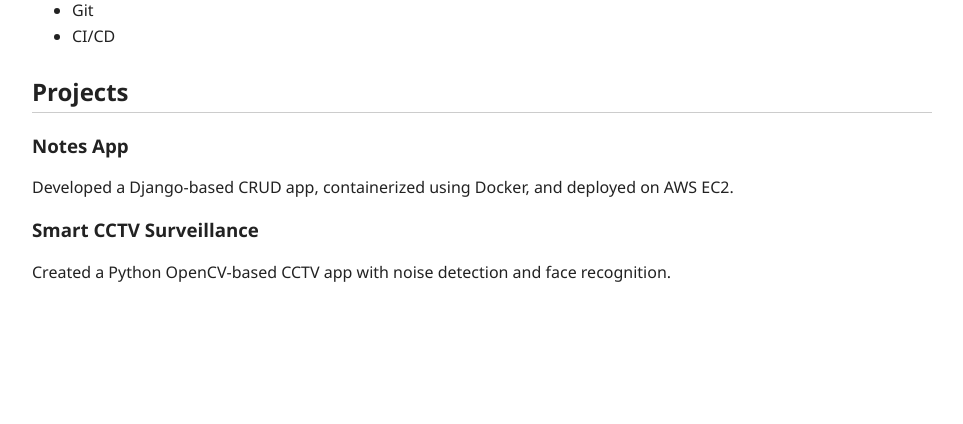
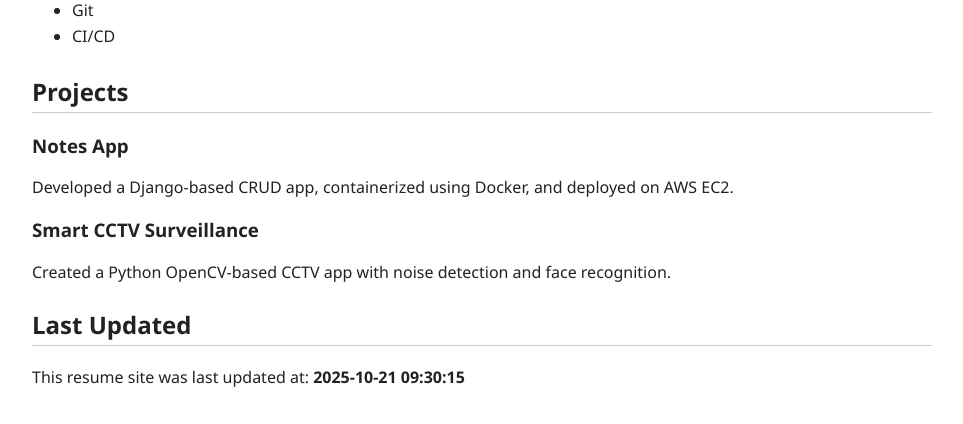
Before and after one commit to Prathamesh192/resume-website, a Flask app: page / in a window 1280 px wide. Shown: the part 556-980 px from the top of the page, without its empty margins (158-1121 px from the left). Before the commit the page ends 875 px from the top, so only its background shows below. Run offline with Flask 3, Linux system fonts and the light colour scheme.

Commit message:
Added dynamic last updated timestamp to resume site

```diff
--- a/app.py
+++ b/app.py
@@ -1,5 +1,6 @@
 from flask import Flask, render_template, jsonify
 import json
+from datetime import datetime
 
 app = Flask(__name__)
 
@@ -7,7 +8,8 @@ app = Flask(__name__)
 def home():
     with open('resume.json', 'r') as f:
         data = json.load(f)
-    return render_template('index.html', resume=data)
+    last_updated = datetime.now().strftime("%Y-%m-%d %H:%M:%S")
+    return render_template('index.html', resume=data, last_updated=last_updated)
 
 @app.route('/api')
 def api():
--- a/templates/index.html
+++ b/templates/index.html
@@ -42,5 +42,12 @@
     <p>{{ p.description }}</p>
     {% endfor %}
   </section>
+
+  <section>
+    <h2>Last Updated</h2>
+    <p>This resume site was last updated at: <strong>{{ last_updated }}</strong></p>
+  </section>
+
+
 </body>
 </html>
```
